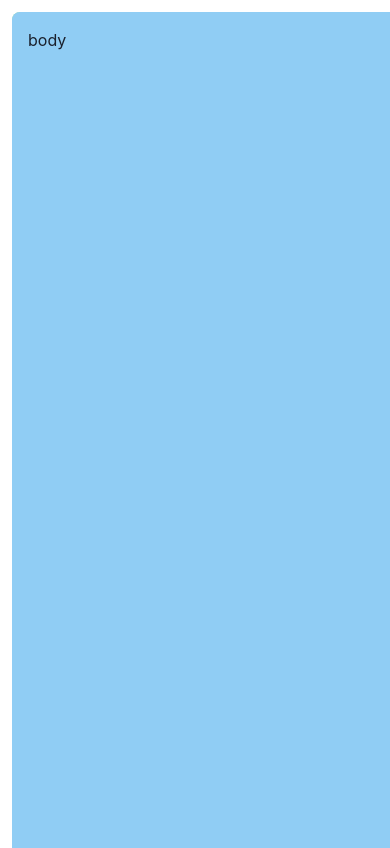
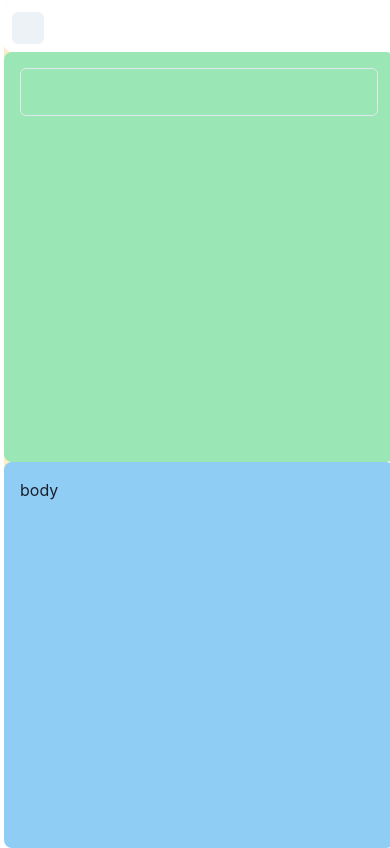
Before and after one commit to nthnua/mdn, a React (Create React App) app: page /note/1 in a window 390 px wide. Built offline with nearby package versions, Linux system fonts and the light colour scheme.

Commit message:
Make it fully responsive

```diff
--- a/src/App.tsx
+++ b/src/App.tsx
@@ -5,8 +5,7 @@ import {
 } from '@chakra-ui/react'
 import { MouseEventHandler } from 'react'
 import { Route, Routes } from 'react-router-dom'
-import MDArea from './features/NoteBody/MDArea'
-import NoteBody from './features/NoteBody/NoteBody'
+import Body from './features/NoteBody/Body'
 import Sidebar from './features/Sidebar/Sidebar'
 
 export const App = (): JSX.Element => {
@@ -16,10 +15,10 @@ export const App = (): JSX.Element => {
   }
   return (
     <ChakraProvider theme={theme}>
-      <Flex minH='100vh' minW='100vw' p='3'>
+      <Flex minH='100vh' minW='100vw' p='1'>
         <Sidebar notes={['1', '2', '3']} handleNoteClick={handleNoteClick} />
         <Routes>
-          <Route path='/note/:noteId' element={<><MDArea /><NoteBody /></>} />
+          <Route path='/note/:noteId' element={<Body />} />
         </Routes>
       </Flex>
     </ChakraProvider>
--- /dev/null
+++ b/src/features/NoteBody/Body.tsx
@@ -0,0 +1,21 @@
+import { Flex, useBreakpointValue } from '@chakra-ui/react'
+import React from 'react'
+import MDArea from './MDArea'
+import Navbar from './Navbar'
+import NoteBody from './NoteBody'
+
+export default function Body (): JSX.Element {
+  const mq = useBreakpointValue({ md: { zIndex: 0, position: 'static', flexDirection: 'row' }, base: { zIndex: 3, position: 'absolute', flexDirection: 'column' } }) as React.CSSProperties
+  return (
+    <Flex
+      minH='full' w={{
+        base: 'full',
+        md: '80%'
+      }} zIndex={mq.zIndex} position={mq.position} flexDirection={mq.flexDirection}
+    >
+      <Navbar />
+      <MDArea />
+      <NoteBody />
+    </Flex>
+  )
+}
--- a/src/features/NoteBody/MDArea.tsx
+++ b/src/features/NoteBody/MDArea.tsx
@@ -1,10 +1,15 @@
-import { Flex, Textarea, useBreakpointValue } from '@chakra-ui/react'
+import { Flex, Textarea } from '@chakra-ui/react'
+import React from 'react'
 
-export default function MDArea (): JSX.Element {
-  const mq = useBreakpointValue({ md: { zIndex: 0, position: 'static' }, base: { zIndex: 2, position: 'fixed' } }) as React.CSSProperties
+export default function MDArea ({ zIndex, position, height }: React.CSSProperties): JSX.Element {
   return (
-    <Flex bg='green.200' zIndex={mq.zIndex} pos={mq.position} w={['full', null, '40%']} minH='full' rounded='lg' p='4'>
-      <Textarea defaultValue='hello md' minH='full' resize='none' />
+    <Flex
+      bg='green.200' minW={{
+        base: 'full',
+        md: '50%'
+      }} flexGrow='1' rounded='lg' p='4'
+    >
+      <Textarea minH='full' size='lg' display='flex' flexGrow='1' resize='none' maxW='full' />
     </Flex>
   )
 }
--- /dev/null
+++ b/src/features/NoteBody/Navbar.tsx
@@ -0,0 +1,17 @@
+import { Flex, IconButton } from '@chakra-ui/react'
+import { useNavigate } from 'react-router-dom'
+
+export default function Navbar (): JSX.Element {
+  const navigate = useNavigate()
+  return (
+    <Flex
+      bg='white' rounded='lg' p='2' w={
+        {
+          md: '4%'
+        }
+    }
+    >
+      <IconButton size='sm' aria-label='Go back' onClick={() => navigate('/')}>{'<-'}</IconButton>
+    </Flex>
+  )
+}
--- a/src/features/NoteBody/NoteBody.tsx
+++ b/src/features/NoteBody/NoteBody.tsx
@@ -1,12 +1,16 @@
-import { Flex, useBreakpointValue } from '@chakra-ui/react'
+import { Flex } from '@chakra-ui/react'
 import { useParams } from 'react-router-dom'
 
-export default function NoteBody (): JSX.Element {
-  const mq = useBreakpointValue({ md: { zIndex: 0, position: 'static' }, base: { zIndex: 2, position: 'fixed' } }) as React.CSSProperties
+export default function NoteBody ({ zIndex, position, height }: React.CSSProperties): JSX.Element {
   const { noteId } = useParams()
   console.log(noteId)
   return (
-    <Flex bg='blue.200' zIndex={mq.zIndex} pos={mq.position} w={['full', null, '40%']} minH='full' rounded='lg' p='4'>
+    <Flex
+      bg='blue.200' flexGrow='1' zIndex={zIndex} pos={position} minW={{
+        base: 'full',
+        md: '50%'
+      }} rounded='lg' p='4'
+    >
       body
     </Flex>
   )
--- a/src/features/Sidebar/Sidebar.tsx
+++ b/src/features/Sidebar/Sidebar.tsx
@@ -5,8 +5,13 @@ import Note from './Note'
 export default function Sidebar ({ notes, handleNoteClick }: {notes: string[], handleNoteClick: MouseEventHandler}): JSX.Element {
   const Notes = notes.map((note, indx) => <Note key={indx} name={note} handleNoteClick={handleNoteClick} />)
   return (
-    <Flex w={['full', null, '20%']} minH='fit-content' flexDir='column' bg='orange.100' rounded='lg'>
-      <Box cursor='pointer' bg='orange.200' rounded='full' textAlign='center' m='1' p='2' shadow='md'>
+    <Flex
+      w={{
+        base: 'full',
+        md: '16%'
+      }} minH='full' flexDir='column' bg='orange.100' rounded='lg' p='2'
+    >
+      <Box cursor='pointer' bg='orange.200' rounded='full' textAlign='center' shadow='md'>
         <Input placeholder='Search away!' p='2' rounded='full' variant='unstyled' />
       </Box>
       {Notes}
```
